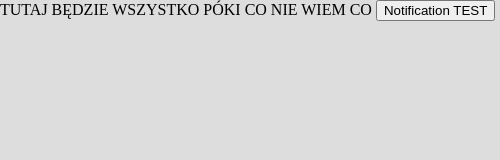
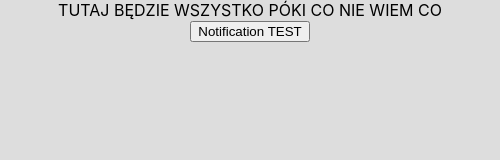
Before and after one commit to imLinguin/plan-lekcji, an Electron app: page frontend/content/index.html in a window 500 px wide. Drawn offline with Linux system fonts and the light colour scheme.

Commit message:
ustawienie tekstu

```diff
--- a/frontend/content/style.css
+++ b/frontend/content/style.css
@@ -1,18 +1,20 @@
 body {
-  margin: 0;
-  padding: 0;
+  font-family: -apple-system, BlinkMacSystemFont, 'Segoe UI', Roboto, Oxygen, Ubuntu, Cantarell, 'Open Sans', 'Helvetica Neue', sans-serif;
+  color: #ffffff;
+  margin: auto 0;
+  text-align: center;
 }
 
 @media (prefers-color-scheme: dark) {
   body {
-    background: #333;
-    color: white;
+    background: #333333;
+    color: #ffffff;
   }
 }
 
 @media (prefers-color-scheme: light) {
   body {
-    background: #ddd;
-    color: black;
+    background: #dddddd;
+    color: #000000;
   }
 }
```
